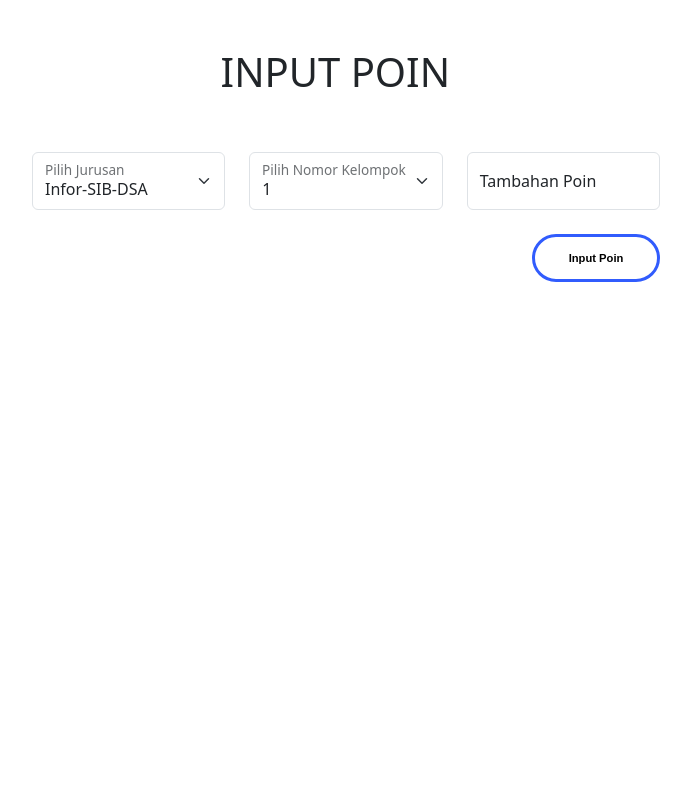
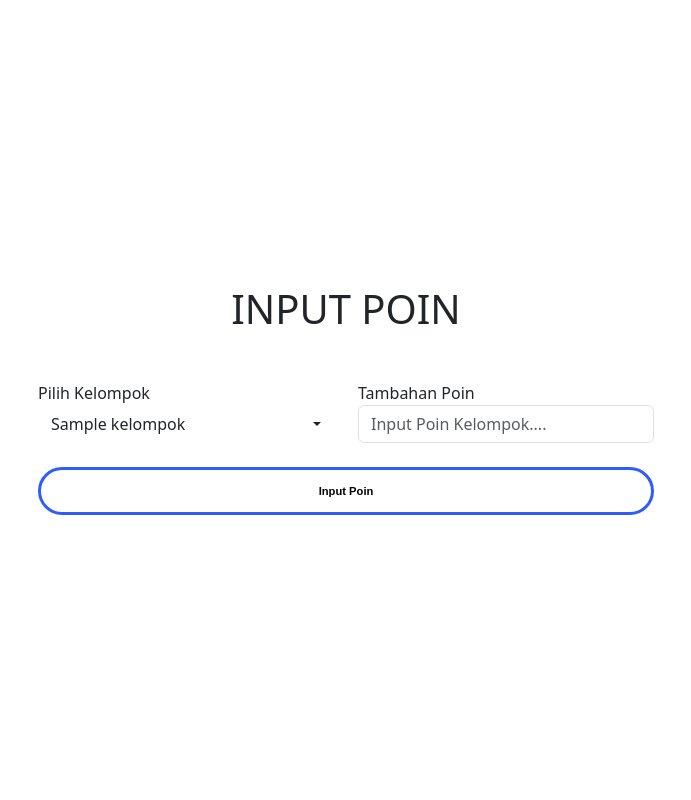
Before and after one commit to leo140803/rallyWGG, a CodeIgniter 4 app: the page made by app/Views/admin.php in a window 1280 px wide. Shown: the whole page, without its empty margins (294-985 px from the left). Run offline with PHP 8.4 and a stand-in for CodeIgniter, Linux system fonts and the light colour scheme; the template is opened without the code that fills it: most values are stand-ins (such as "Sample title", 1, 10 or a date in 2020); some libraries are stand-ins or nearby versions.

Commit message:
tambah poin done

```diff
--- a/app/Config/Boot/development.php
+++ b/app/Config/Boot/development.php
@@ -8,8 +8,8 @@
  | make sure they don't make it to production. And save us hours of
  | painful debugging.
  */
-error_reporting(-1);
-ini_set('display_errors', '0');
+// error_reporting(-1);
+ini_set('display_errors', '1');
 
 /*
  |--------------------------------------------------------------------------
--- a/app/Config/Routes.php
+++ b/app/Config/Routes.php
@@ -29,8 +29,9 @@ $routes->set404Override();
 
 // We get a performance increase by specifying the default
 // route since we don't have to scan directories.
-$routes->get('/', 'Home::index');
-$routes->get('/admin', 'Home::admin');
+$routes->get('/', 'Rally::index');
+$routes->get('/admin', 'Rally::add_point');
+$routes->post('/update_point', 'Rally::update_point');
 /*
  * --------------------------------------------------------------------
  * Additional Routing
--- a/app/Controllers/BaseController.php
+++ b/app/Controllers/BaseController.php
@@ -54,5 +54,6 @@ abstract class BaseController extends Controller
         // Preload any models, libraries, etc, here.
 
         // E.g.: $this->session = \Config\Services::session();
+        session();
     }
 }
--- a/app/Views/admin.php
+++ b/app/Views/admin.php
@@ -4,46 +4,17 @@
 <head>
     <meta charset="utf-8">
     <meta name="viewport" content="width=device-width, initial-scale=1">
-    <title>Bootstrap demo</title>
+    <title>Input Poin</title>
     <link href="https://cdn.jsdelivr.net/npm/bootstrap@5.3.0/dist/css/bootstrap.min.css" rel="stylesheet" integrity="sha384-9ndCyUaIbzAi2FUVXJi0CjmCapSmO7SnpJef0486qhLnuZ2cdeRhO02iuK6FUUVM" crossorigin="anonymous">
     <script src="https://code.jquery.com/jquery-3.7.0.min.js"></script>
     <script src="https://cdn.jsdelivr.net/npm/sweetalert2@11"></script>
-    <script>
-        //TESTING
-        $(document).ready(function() {
-            $("#input-button").click(function(e) {
-                e.preventDefault();
-                jurusan = $("#input-jurusan").val();
-                nomor = $("#input-nomor-kelompok").val();
-                poin = $("#input-poin").val();
-                if (poin == "") {
-                    alert("Harap Isi poin yang ingin ditambahkan!");
-                } else {
-                    textAlert = "Apakah anda yakin ingin menambahkan poin sebanyak " + poin + " kepada kelompok " + jurusan + " " + nomor + "?";
-                    textAlert2 = "Berhasil menambahkan poin sebanyak " + poin + " kepada kelompok " + jurusan + " " + nomor;
+    <link rel="stylesheet" href="https://cdn.jsdelivr.net/npm/bootstrap-select@1.14.0-beta3/dist/css/bootstrap-select.min.css">
 
-                    Swal.fire({
-                        text: textAlert,
-                        icon: 'question',
-                        showCancelButton: true,
-                        confirmButtonColor: '#28A745',
-                        cancelButtonColor: '#d33',
-                        confirmButtonText: 'Ya',
-                        cancelButtonText: 'Tidak',
-                        reverseButtons: true
-                    }).then((result) => {
-                        if (result.isConfirmed) {
-                            Swal.fire(
-                                'Berhasil',
-                                textAlert2,
-                                'success'
-                            )
-                        }
-                    })
-                }
-            })
-        })
-    </script>
+    <style>
+        .bootstrap-select > .dropdown-toggle {
+            height: 100% !important;
+        }
+    </style>
 
     <style>
         .button {
@@ -74,68 +45,122 @@
 </head>
 
 <body>
-    <div class="row mt-5">
-        <div class="col-3"></div>
-        <div class="col-6">
+    <div class="row justify-content-center vh-100 w-100 m-0 p-0">
+        <!-- <div class="col-3"></div> -->
+        <div class="col-6 d-flex flex-column justify-content-center align-items-center">
             <!-- TITLE -->
-            <div class="row">
-                <div class="col-3"></div>
-                <div class="col-6">
-                    <h1 style="margin-left: 2vw;">INPUT POIN</h1>
-                </div>
-            </div>
+            <!-- <div class="row mb-5"> -->
+                <!-- <div class="col-3"></div> -->
+                <!-- <div class="col-6"> -->
+                    <h1 class="text-center mb-5">INPUT POIN</h1>
+                <!-- </div> -->
+            <!-- </div> -->
+
+
 
             <!-- START OF FORM -->
-            <form method=" POST" class="needs-validation">
+            <form method="POST" action="<?= site_url('/update_point') ?>" class="needs-validation w-100" id="updateForm">
                 <!-- FORM INPUT -->
-                <div class="row mt-5 mb-4">
-                    <!-- INPUT JURUSAN -->
-                    <div class="col-4">
-                        <div class="form-floating">
-                            <select class="form-select" id="input-jurusan" name="input-jurusan" required>
-                                <option value="Infor-SIB-DSA" selected>Infor-SIB-DSA</option>
-                                <option value="Teknik Sipil">Teknik Sipil</option>
-                                <option value="Arsitektur">Arsitektur</option>
+                <div class="row p-0">
+                    <!-- INPUT NOMOR KELOMPOK -->
+                    <?php if(session()->has('error')): ?>
+                        <div class="alert alert-danger mb-4">
+                            <?= session()->get('error'); ?>
+                        </div>
+                    <?php elseif(session()->has('success')): ?>
+                        <div class="alert alert-success mb-4">
+                            <?= session()->get('success'); ?>
+                        </div>
+                    <?php endif; ?>
+                    <div class="col-md-6 mb-4">
+                        <!-- <div class="form-floating"> -->
+                            <label for="input-kelompok">Pilih Kelompok</label>
+                            <select class="form-control <?= ($validation->hasError('input-kelompok') ? 'is-invalid' : ''); ?>" id="input-kelompok" name="input-kelompok" data-live-search="true" data-size="5" required>
+                                <?php foreach($kelompok as $k): ?>
+                                    <option value="<?= $k->nama ?>" data-tokens="<?= $k->nama ?>"><?= $k->nama ?></option>
+                                <?php endforeach; ?>
                             </select>
-                            <label for="floatingSelect">Pilih Jurusan</label>
-                        </div>
-                    </div>
-                    <!-- INPUT NOMOR KELOMPOK -->
-                    <div class="col-4">
-                        <div class="form-floating">
-                            <select class="form-select" id="input-nomor-kelompok" name="input-nomor-kelompok" required>
-                                <option value="1" selected>1</option>
-                                <option value="2">2</option>
-                                <option value="3">3</option>
-                            </select>
-                            <label for="floatingSelect">Pilih Nomor Kelompok</label>
-                        </div>
+
+                            <div class="invalid-feedback">
+                                <?= $validation->getError('input-kelompok'); ?>
+                            </div>
+                            <!-- <label for="floatingSelect">Pilih Nomor Kelompok</label> -->
+                        <!-- </div> -->
                     </div>
 
                     <!-- INPUT KOIN -->
-                    <div class="col-4">
-                        <div class="form-floating">
-                            <input type="number" class="form-control" id="input-poin" placeholder="Input Poin Kelompok...." name="input-poin" required>
-                            <label for="floatingInput">Tambahan Poin</label>
+                    <div class="col-md-6 mb-4">
+                        <label for="input-poin">Tambahan Poin</label>
+                        <!-- <div class="form-floating"> -->
+                            <input type="number" class="form-control <?= ($validation->hasError('input-poin') ? 'is-invalid' : ''); ?>" id="input-poin" placeholder="Input Poin Kelompok...." name="input-poin" required>
+                            <!-- <label for="floatingInput">Tambahan Poin</label> -->
+                        <!-- </div> -->
+                        <div class="invalid-feedback">
+                            <?= $validation->getError('input-poin'); ?>
                         </div>
                     </div>
                 </div>
                 <!-- CLOSE FORM INPUT -->
 
                 <!-- BUTTON -->
-                <div class="row button">
-                    <div>
-                        <button type="submit" name="submit" id="input-button">
+                <!-- <div class="row button"> -->
+                    <!-- <div> -->
+                        <button type="submit" id="input-button" class="w-100">
                             Input Poin
                         </button>
-                    </div>
-                </div>
+                    <!-- </div> -->
+                <!-- </div> -->
             </form>
             <!-- END OF FORM -->
         </div>
     </div>
+
     <script src="https://cdn.jsdelivr.net/npm/bootstrap@5.3.0/dist/js/bootstrap.bundle.min.js" integrity="sha384-geWF76RCwLtnZ8qwWowPQNguL3RmwHVBC9FhGdlKrxdiJJigb/j/68SIy3Te4Bkz" crossorigin="anonymous"></script>
     <script src="https://cdn.jsdelivr.net/npm/@popperjs/core@2.11.8/dist/umd/popper.min.js" integrity="sha384-I7E8VVD/ismYTF4hNIPjVp/Zjvgyol6VFvRkX/vR+Vc4jQkC+hVqc2pM8ODewa9r" crossorigin="anonymous"></script>
+    <script src="https://cdn.jsdelivr.net/npm/bootstrap-select@1.14.0-beta3/dist/js/bootstrap-select.min.js"></script>
+
+    <script>
+        $(document).ready(function() {
+            $('#input-kelompok').selectpicker();
+
+            $("#input-kelompok").click(function() {
+                $(this).parent().find('dropdown-menu show').attr("data-popper-placement", "bottom-start")
+            })
+
+            $("#input-button").click(function(e) {
+                e.preventDefault();
+                kelompok = $("#input-kelompok").val();
+                poin = $("#input-poin").val();
+                // if (poin == "") {
+                //     // alert("Harap isi poin yang ingin ditambahkan!");
+                // } else {
+                    textAlert = "Apakah anda yakin ingin menambahkan poin sebanyak " + poin + " kepada kelompok " + kelompok + "?";
+                    textAlert2 = "Berhasil menambahkan poin sebanyak " + poin + " kepada kelompok " + kelompok;
+
+                    Swal.fire({
+                        text: textAlert,
+                        icon: 'question',
+                        showCancelButton: true,
+                        confirmButtonColor: '#28A745',
+                        cancelButtonColor: '#d33',
+                        confirmButtonText: 'Ya',
+                        cancelButtonText: 'Tidak',
+                        reverseButtons: true
+                    }).then((result) => {
+                        if (result.isConfirmed) {
+                            $("#updateForm").submit();
+                            // Swal.fire(
+                            //     'Berhasil',
+                            //     textAlert2,
+                            //     'success'
+                            // )
+                        }
+                    })
+                // }
+            })
+        });
+    </script>
+
     <script>
         // Example starter JavaScript for disabling form submissions if there are invalid fields
         (() => {
```
Also changed, not shown: app/Controllers/Home.php (+4 -4 lines), app/Controllers/Rally.php (added, +66 -0 lines), app/Database/Migrations/2023-06-27-084134_Kelompok.php (added, +47 -0 lines), app/Database/Migrations/2023-06-27-084320_KelompokRally.php (added, +48 -0 lines), app/Database/Seeds/KelompokSeeder.php (added, +37 -0 lines), app/Models/KelompokModel.php (added, +26 -0 lines), app/Models/KelompokRallyModel.php (added, +22 -0 lines), public/index.php (added, +67 -0 lines).
